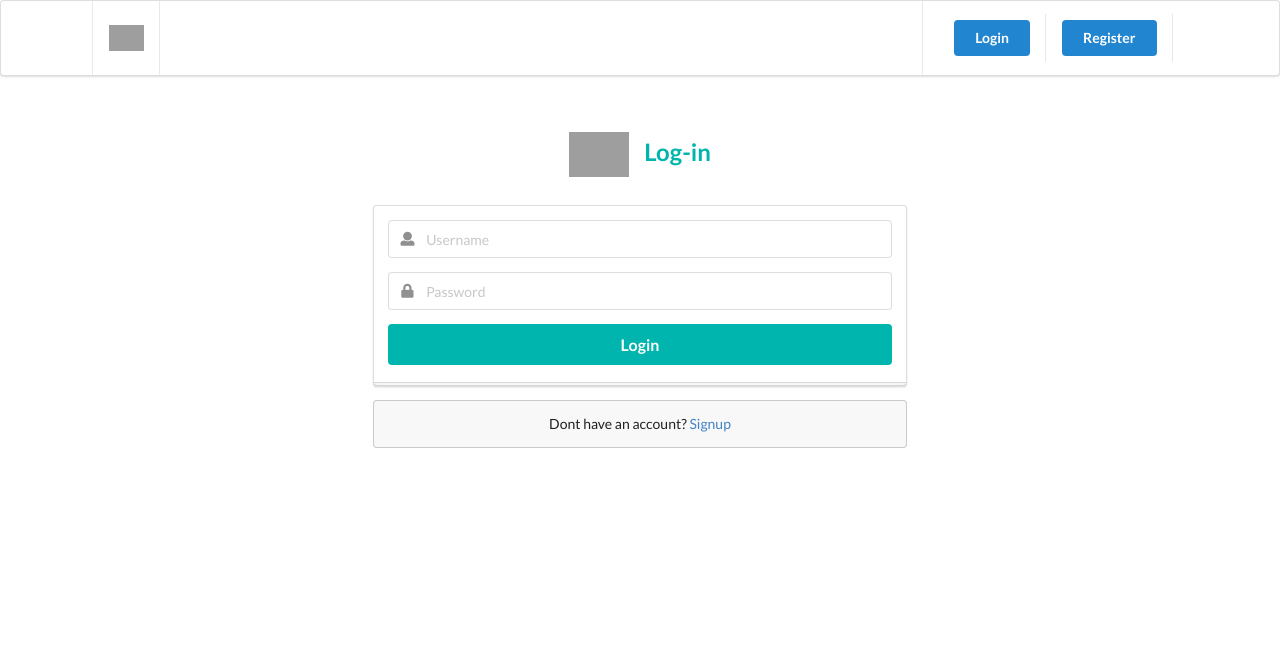
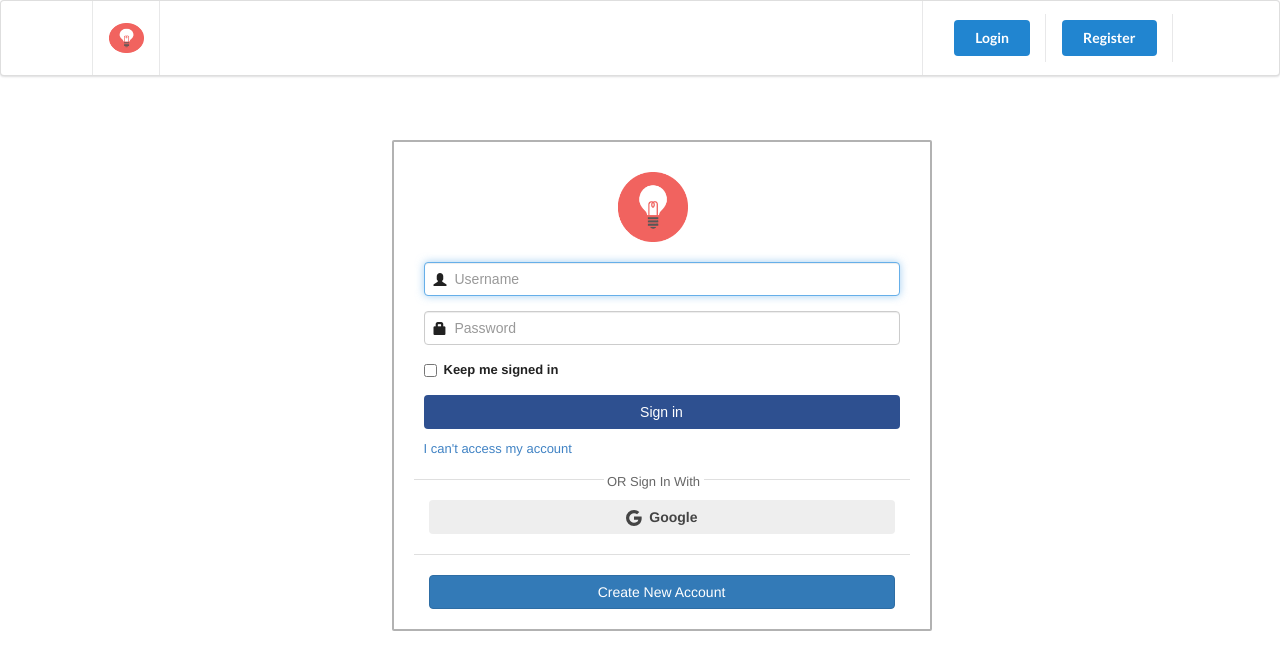
Before and after one commit to Vivek-Murali/KnowldegeGain, a Django app: page /auth/login in a window 1280 px wide. Shown: the top 670 px of the page. Run offline with Django 3.2, Linux system fonts and the light colour scheme; parts of the project's set-up code (start-up, migrations or seed data) failed here and were passed over; some libraries are stand-ins or nearby versions; grey boxes are pictures that could not be loaded.

Commit message:
Changed Login Form

```diff
--- a/aimamaproject/templates/_partials/base.html
+++ b/aimamaproject/templates/_partials/base.html
@@ -1,4 +1,5 @@
 <!DOCTYPE html>
+{% load static %}
 <html lang="en">
 <head>
     <meta charset="UTF-8">
@@ -11,12 +12,136 @@
     href="https://stackpath.bootstrapcdn.com/bootstrap/4.1.0/css/bootstrap.min.css"
     integrity="sha384-9gVQ4dYFwwWSjIDZnLEWnxCjeSWFphJiwGPXr1jddIhOegiu1FwO5qRGvFXOdJZ4"
     crossorigin="anonymous">
+    <link href="//netdna.bootstrapcdn.com/bootstrap/3.0.0/css/bootstrap.min.css" rel="stylesheet" id="bootstrap-css">
+    <link href="//netdna.bootstrapcdn.com/bootstrap/3.0.0/css/bootstrap-glyphicons.css" rel="stylesheet">
+    <script src="//netdna.bootstrapcdn.com/bootstrap/3.0.0/js/bootstrap.min.js"></script>
+    <script src="//code.jquery.com/jquery-1.11.1.min.js"></script>
 
     <title>
         {% block title %}
         {% endblock %}
     </title>
     <style>
+        .account-box
+{
+    border: 2px solid rgba(153, 153, 153, 0.75);
+    border-radius: 2px;
+    -moz-border-radius: 2px;
+    -webkit-border-radius: 2px;
+    -khtml-border-radius: 2px;
+    -o-border-radius: 2px;
+    z-index: 3;
+    font-size: 13px !important;
+    font-family: "Helvetica Neue" ,Helvetica,Arial,sans-serif;
+    background-color: #ffffff;
+    padding: 20px;
+}
+.inner-addon {
+    position: relative;
+}
+
+/* style icon */
+.inner-addon .glyphicon {
+  position: absolute;
+  padding: 10px;
+  pointer-events: none;
+}
+
+/* align icon */
+.left-addon .glyphicon  { left:  0px;}
+.right-addon .glyphicon { right: 0px;}
+
+/* add padding  */
+.left-addon input  { padding-left:  30px; }
+.right-addon input { padding-right: 30px; }
+.img{
+    wide: 300px;
+    height:70px;
+}
+.logoheader{
+    text-align: center;
+    margin: 10px 0px 27px 40px;
+    background-position: 0px -4px;
+    position: relative;
+}
+.logo
+{
+    width: 138px;
+    height: 30px;
+    text-align: center;
+    margin: 10px 0px 25px 170px;
+    background-position: 0px -4px;
+    position: relative;
+}
+
+.forgotLnk
+{
+    margin-top: 10px;
+    display: block;
+}
+
+.purple-bg
+{
+    background-color: #2E5090;
+    color: #fff;
+    padding-right:30px;
+    padding-left:30px;
+}
+.or-box
+{
+    position: relative;
+    border-top: 1px solid #dfdfdf;
+    padding-top: 20px;
+    margin-top:20px;
+}
+.or
+{
+    color: #666666;
+    background-color: #ffffff;
+    position: absolute;
+    text-align: center;
+    top: -8px;
+    width: 100px;
+    left: 190px;
+}
+.inner-addon {
+    position: relative;
+    margin: 10px;
+}
+
+/* style icon */
+.inner-addon .glyphicon {
+  position: absolute;
+  padding: 10px;
+  pointer-events: none;
+}
+
+/* align icon */
+.left-addon .glyphicon  { left:  0px;}
+.right-addon .glyphicon { right: 0px;}
+
+/* add padding  */
+.left-addon input  { padding-left:  30px; }
+.right-addon input { padding-right: 30px; }
+.account-box .btn:hover
+{
+    color: #fff;
+}
+.btn-facebook
+{
+    background-color: #3F639E;
+    color: #fff;
+    font-weight:bold;
+}
+.btn-google
+{
+    background-color: #eeeeee;
+    color: #444444;
+    font-weight:bold;
+}
+a:hover {
+    color: #2986cc!important;
+  }
     </style>
     <link rel="stylesheet" href="https://cdnjs.cloudflare.com/ajax/libs/semantic-ui/2.4.1/semantic.min.css" integrity="sha512-8bHTC73gkZ7rZ7vpqUQThUDhqcNFyYi2xgDgPDHc+GXVGHXq+xPjynxIopALmOPqzo9JZj0k6OqqewdGO3EsrQ==" crossorigin="anonymous" />
 </head>
--- a/aimamaproject/templates/authentication/login.html
+++ b/aimamaproject/templates/authentication/login.html
@@ -2,44 +2,62 @@
 
 
 {% block content %}
-<div class="ui grid">
-  <div class="four wide column"></div>
-  <div class="eight wide column">
-    <div class="ui middle aligned center aligned grid">
-      <div class="column mt-5">
-        <h2 class="ui teal image header">
-          <img src={% static 'img/Logo.png' %} class="image" />
-          <div class="content">Log-in</div>
-        </h2>
-
+  <div class="container" style="padding-top:50px;">
+    <div class="row">
+        <div class="col-md-6 col-md-offset-3">
           {% include '_partials/messages.html'%}
-
-        <form class="ui large form" method="post" action={% url 'login' %}>
+            <div class="account-box">
+                <div class="logo">
+                    <img src={% static 'img/Logo.png' %} class="img" />
+                </div>
+                <form class="form-signin" method="post" action={% url 'login' %} style="padding-top:25px;">
                   {% csrf_token %}
-
-          <div class="ui stacked segment">
-            <div class="field">
-              <div class="ui left icon input">
-                <i class="user icon"></i>
-                <input type="text" required name="username" placeholder="Username" value="{{ data.username }}" />
+                <div class="form-group">
+                  <div class="inner-addon left-addon">
+                    <i class="glyphicon glyphicon-user"></i>
+                    <input type="text" class="form-control" name="username" placeholder="Username" value="{{ data.username }}" required autofocus/>
                   </div>
                 </div>
-            <div class="field">
-              <div class="ui left icon input">
-                <i class="lock icon"></i>
-                <input type="password" required name="password" placeholder="Password" />
+                <div class="form-group">
+                  <div class="inner-addon left-addon">
+                    <i class="glyphicon glyphicon-lock"></i>
+                    <input type="text" class="form-control" name="username" placeholder="Password" required/>
                   </div>
                 </div>
-            <button class="ui fluid large teal submit button">Login</button>
+                <label class="checkbox" style="padding-right:30px;padding-left:30px;">
+                    <input type="checkbox" value="remember-me"  required/>
+                    Keep me signed in
+                </label>
+                <div style="padding-right:10px;padding-left:10px;padding-top:5px;">
+                <button class="btn btn-md btn-block purple-bg" type="submit" >
+                    Sign in</button>
                 </div>
-
                 </form>
-
-        <div class="ui message">Dont have an account? <a href={% url 'register'  %}>Signup</a></div>
+                <a class="forgotLnk" href="http://www.jquery2dotnet.com" style="padding-right:30px;padding-left:10px;">I can't access my account</a>
+                <div class="or-box">
+                    <span class="or">OR Sign In With</span>
+                    <div class="row">
+                        <!--<div class="col-md-6 row-block">
+                            <a href="http://www.jquery2dotnet.com" class="btn btn-facebook btn-block">Facebook</a>
+                        </div>-->
+                        <div class="col-md-12 row-block" style="padding-right:30px;padding-left:30px;">
+                          <a href={% url 'social:begin' 'google-oauth2' %} class="btn btn-google btn-block"><svg xmlns="http://www.w3.org/2000/svg" width="16" height="16" fill="currentColor" class="bi bi-google" viewBox="0 0 16 16">
+                            <path d="M15.545 6.558a9.42 9.42 0 0 1 .139 1.626c0 2.434-.87 4.492-2.384 5.885h.002C11.978 15.292 10.158 16 8 16A8 8 0 1 1 8 0a7.689 7.689 0 0 1 5.352 2.082l-2.284 2.284A4.347 4.347 0 0 0 8 3.166c-2.087 0-3.86 1.408-4.492 3.304a4.792 4.792 0 0 0 0 3.063h.003c.635 1.893 2.405 3.301 4.492 3.301 1.078 0 2.004-.276 2.722-.764h-.003a3.702 3.702 0 0 0 1.599-2.431H8v-3.08h7.545z"/>
+                          </svg> &nbsp;Google</a>
+                        </div>
+                    </div>
+                </div>
+                <div class="or-box row-block">
+                    <div class="row">
+                        <div class="col-md-12 row-block" style="padding-right:30px;padding-left:30px;">
+                            <a href={% url 'register'  %} class="btn btn-primary btn-block">Create New Account</a>
+                        </div>
+                    </div>
+                </div>
+            </div>
+        </div>
+    </div>
+</div>
+  {% endblock content %}
 
 </div>
-    </div>
-    <div class="four wide column"></div>
-  </div>
-  {% endblock content %}
-</div>
--- a/aimamaproject/templates/authentication/register.html
+++ b/aimamaproject/templates/authentication/register.html
@@ -46,7 +46,7 @@
                 />
               </div>
             </div>
-            <button class="ui fluid large teal submit button">Submit</button>
+            <button class="ui fluid large blue submit button">Submit</button>
           </div>
 
         </form>
```
Also changed, not shown: aimamaproject/aimamaproject/static/css/admin/admin.css (added, +18 -0 lines), aimamaproject/aimamaproject/static/img/Logo.png (added), aimamaproject/aimamaproject/static/img/user.png (added). Lines whose indentation alone changed are shown as unchanged.
